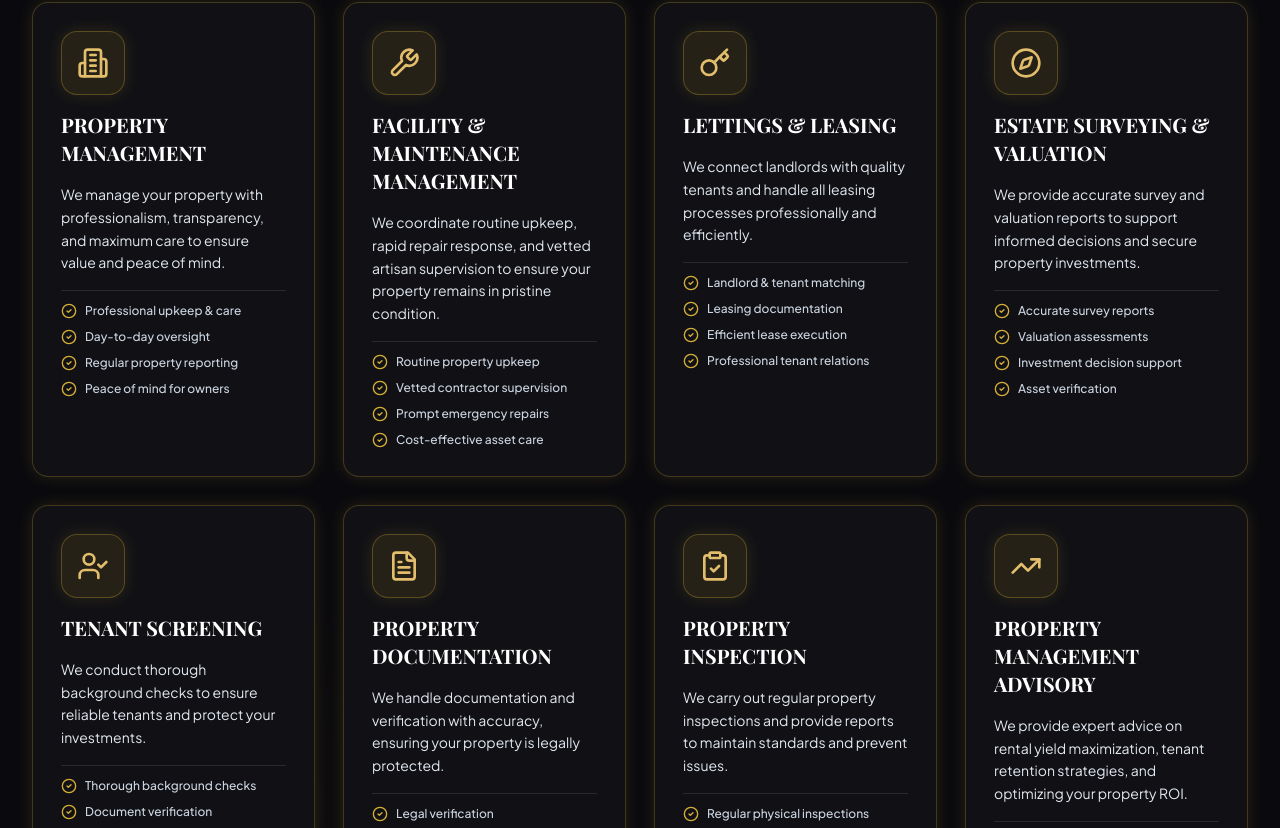
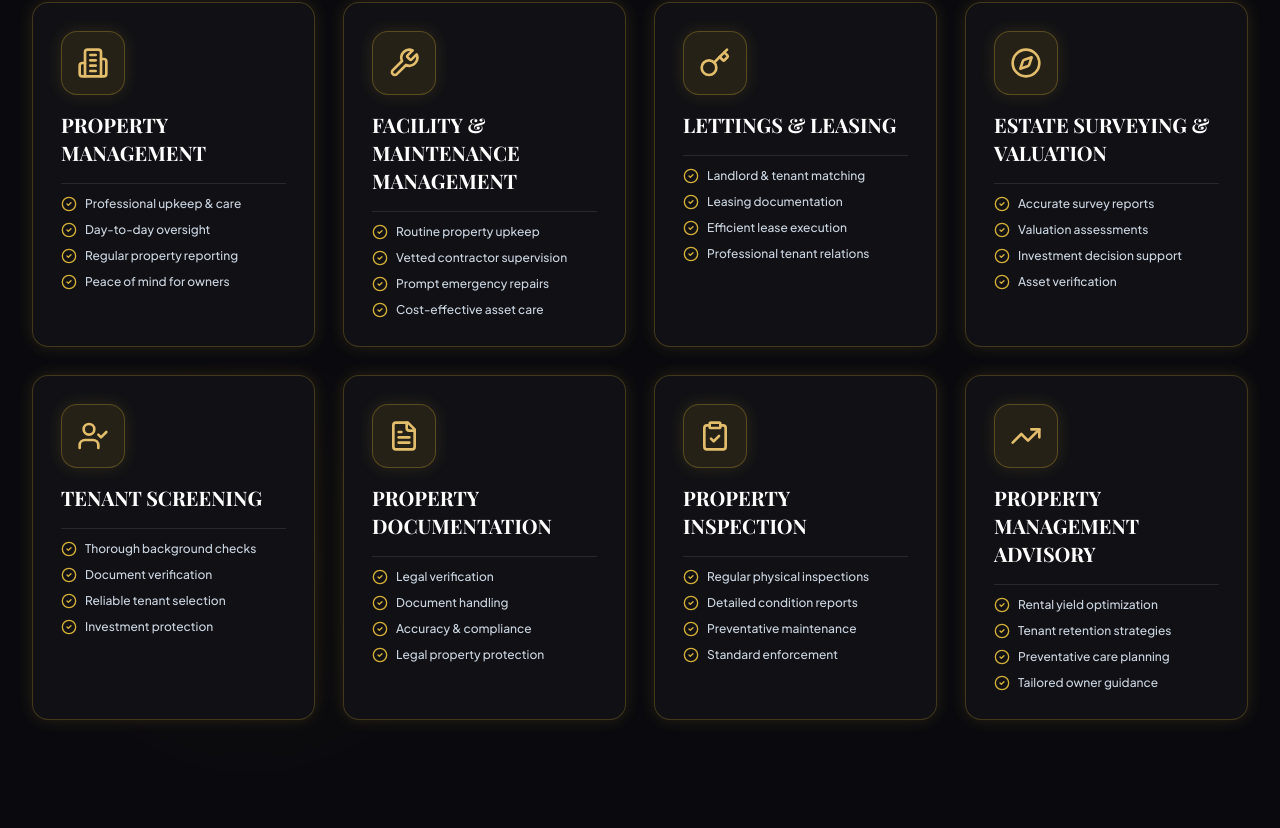
Before and after one commit to royalhavenmanagers/royalhavenmanagers, a React (Vite) app: page / in a window 1280 px wide. Shown: the part 2112-2940 px from the top of the page. Built offline with nearby package versions, Linux system fonts and the light colour scheme; no server answers; the database is empty; a web font is replaced by a local one.

Commit message:
refactor: remove description paragraphs from all 8 service cards

```diff
--- a/src/components/Services.jsx
+++ b/src/components/Services.jsx
@@ -58,10 +58,6 @@ export default function Services({ onOpenContact }) {
                   {svc.title}
                 </h3>
 
-                <p className="text-sm text-slate-200 leading-relaxed">
-                  {svc.description}
-                </p>
-
                 {/* Feature Bullet Points */}
                 <ul className="space-y-2.5 pt-3 border-t border-white/10">
                   {svc.features.map((feat, fIdx) => (
```
